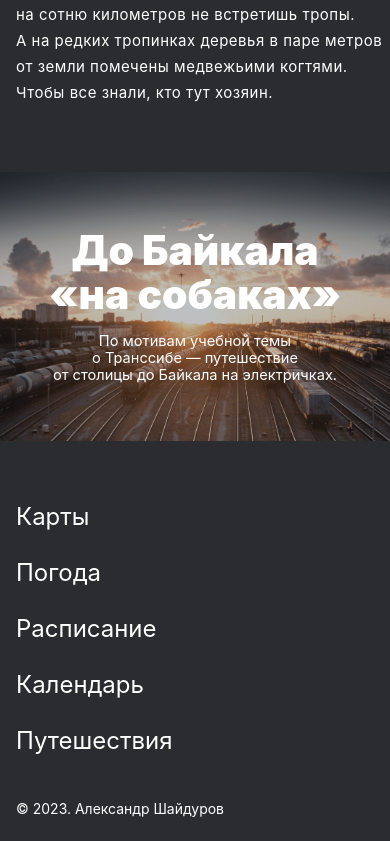
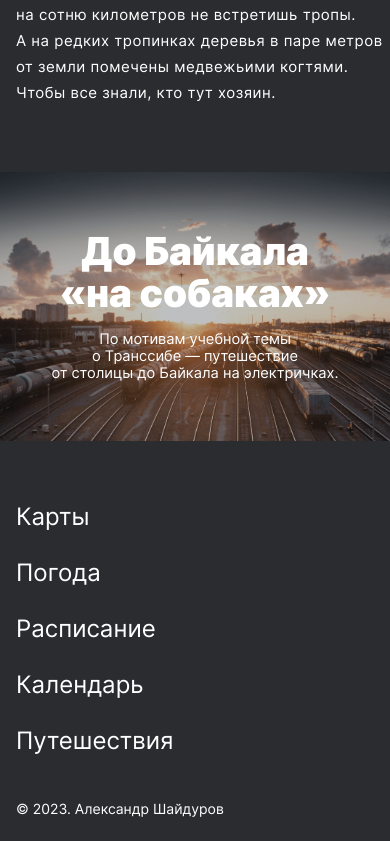
Before and after one commit to Shaidullberg/russian-travel, a plain HTML site: page index.html in a window 390 px wide. Shown: the part 9667-10508 px from the top of the page. Drawn offline with Linux system fonts and the light colour scheme.

Commit message:
Люблю яндекс практикум

```diff
--- a/index.html
+++ b/index.html
@@ -5,6 +5,7 @@
     <meta http-equiv="X-UA-Compatible" content="IE=edge" />
     <meta name="viewport" content="width=device-width, initial-scale=1.0" />
     <link rel="stylesheet" href="style.css" />
+    <link rel="stylesheet" href="vendor/Fonts/fonts.css">
     <link rel="stylesheet" href="/vendor/normalize.css" />
     <title>Путешествие по России</title>
   </head>
--- a/style.css
+++ b/style.css
@@ -508,8 +508,8 @@ row-gap: 11px;
 
 @media screen and (min-width: 320px) and (max-width: 767px){
   .story__title {
-    font-size: calc(32px + (72 - 32) * ((100vw - 320px) / (320)));
-    line-height: calc(35px + (76 - 35) * ((100vw - 320px) / (320)));
+    font-size: calc(32px + 72 * ((100vw - 320px) / (768)));
+    line-height: calc(35px + 76 * ((100vw - 320px) / (768)));
     white-space: pre-line;
   }
 }
--- a/vendor/Fonts/fonts.css
+++ b/vendor/Fonts/fonts.css
@@ -3,7 +3,7 @@
     font-style: normal;
     font-weight: 400;
     font-display: swap;
-    src: url("/Fonts/Inter-Regular.woff2") format("woff2"), url("/Fonts/Inter-Regular.woff") format("woff");
+    src: url("Inter-Regular.woff2") format("woff2"), url("Inter-Regular.woff") format("woff");
   }
 
   @font-face {
@@ -11,7 +11,7 @@
     font-style: normal;
     font-weight: 700;
     font-display: swap;
-    src: url("/Fonts/Inter-Bold.woff2") format("woff2"), url("/Fonts/Inter-Bold.woff") format("woff");
+    src: url("Inter-Bold.woff2") format("woff2"), url("Inter-Bold.woff") format("woff");
   }
 
   @font-face {
@@ -19,5 +19,5 @@
     font-style: normal;
     font-weight: 900;
     font-display: swap;
-    src: url("/Fonts/Inter-Black.woff2") format("woff2"), url("/Fonts/Inter-Black.woff") format("woff");
+    src: url("Inter-Black.woff2") format("woff2"), url("Inter-Black.woff") format("woff");
   }
```
